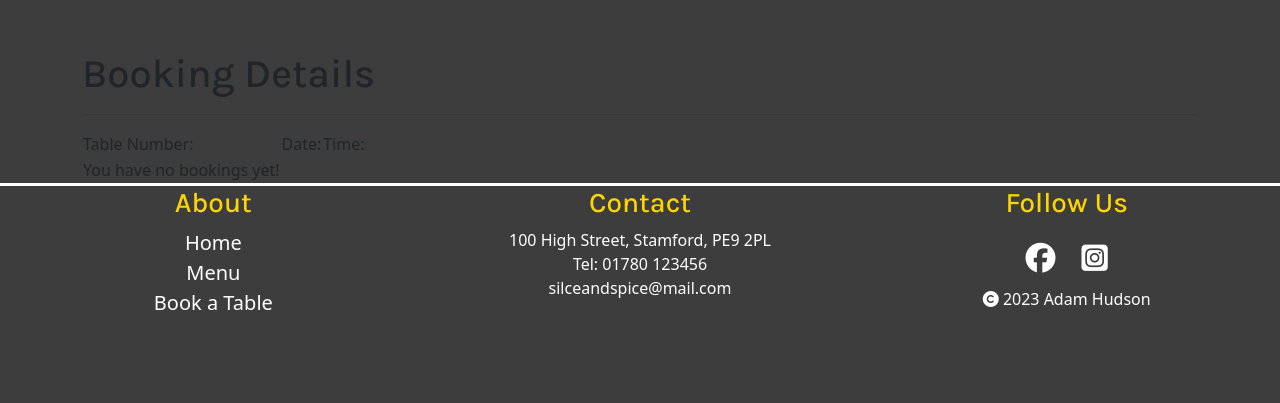
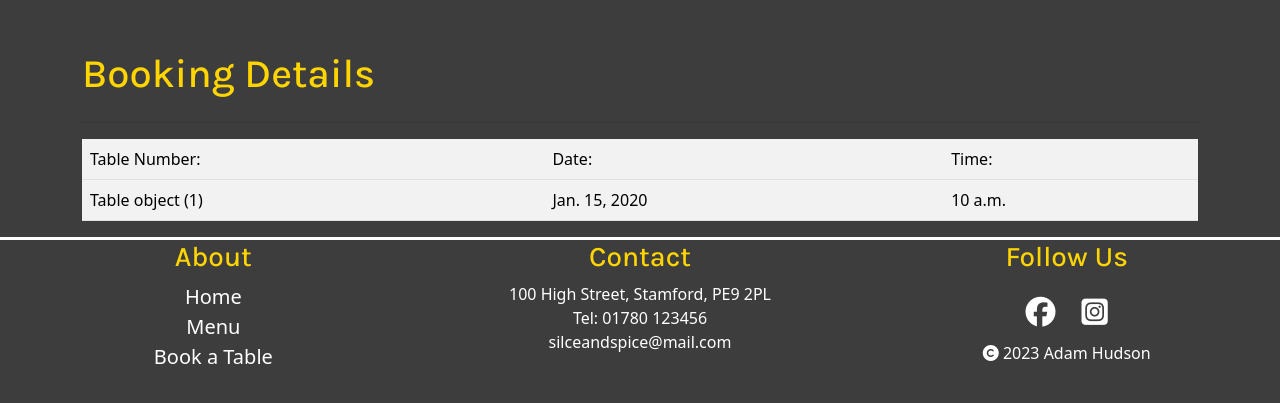
Before and after one commit to Huddy2022/slice_of_spice, a Django app: page /reservations in a window 1280 px wide. Shown: the part 100-503 px from the top of the page. Run offline with Django 3.2, Linux system fonts and the light colour scheme; a user stored in the database is signed in; tables that the repository leaves empty hold one stand-in row (values such as "Sample post"); some libraries are stand-ins or nearby versions.

Commit message:
fix models for related name, add booking_time to bookingAdmin, add login decorator to book_table in views, style reservations.html

```diff
--- a/booking/admin.py
+++ b/booking/admin.py
@@ -10,7 +10,7 @@ class CustomerAdmin(admin.ModelAdmin):
 
 @admin.register(Booking)
 class BookingAdmin(admin.ModelAdmin):
-    list_display = ('customer', 'table', 'booking_date')
+    list_display = ('customer', 'table', 'booking_date', 'booking_time')
     search_fields = ['customer', 'booking_date']
     list_filter = ('customer', 'booking_date')
 
--- a/booking/models.py
+++ b/booking/models.py
@@ -13,7 +13,7 @@ class Customer(models.Model):
 
 
 class Booking(models.Model):
-    customer = models.ForeignKey('Customer', on_delete=models.CASCADE, related_name='profile')
+    customer = models.ForeignKey('Customer', on_delete=models.CASCADE, related_name='bookings')
     table = models.ForeignKey('Table', on_delete=models.CASCADE)
     booking_date = models.DateField()
     booking_time = models.TimeField()
--- a/booking/views.py
+++ b/booking/views.py
@@ -1,6 +1,7 @@
 from datetime import datetime
 
 from django.shortcuts import render
+from django.contrib.auth.decorators import login_required
 from .models import Booking, Cancellation, Table, Customer
 
 
@@ -39,8 +40,10 @@ def reservations(request):
     return render(request, 'book_a_table.html')
 
 
+@login_required
 def booked_table(request):
-    return render(request, 'reservations.html')
+    customer = request.user.profile
+    return render(request, 'reservations.html', {'customer': customer})
 
 
 def contact(request):
--- a/static/css/style.css
+++ b/static/css/style.css
@@ -114,6 +114,14 @@ body p,span {
 .bookings {
     margin-top: 150px;
 }
+
+.table {
+    background-color: white;
+}
+
+.booking-details {
+    color: #ffd500;
+}
 /* gallery */
 #gallery {
     margin-top: 150px;
--- a/templates/reservations.html
+++ b/templates/reservations.html
@@ -4,9 +4,10 @@
 <div class="container bookings">
     <div class="row">
         <div class="col-sm-12">
-            <h1>Booking Details</h1>
-            <hr>
-            <table>
+            <h1 class="mb-4 booking-details">Booking Details</h1>
+            <hr class="'mb-4">
+            {% if customer.bookings.exists %}
+            <table class="table table-striped">
                 <thread>
                     <tr>
                         <td>Table Number:</td>
@@ -17,17 +18,16 @@
                 <tbody>
                     {% for booking in customer.bookings.all %}
                     <tr>
-                <td>{{ booking.table }}</td>
-                <td>{{ booking.booking_date }}</td>
-                <td>{{ booking.booking_time }}</td>
-            </tr>
-            {% empty %}
-            <tr>
-                <td>You have no bookings yet!</td>
+                        <td scope="col">{{ booking.table }}</td>
+                        <td scope="col">{{ booking.booking_date }}</td>
+                        <td scope="col">{{ booking.booking_time }}</td>
                     </tr>
                     {% endfor %}
                 </tbody>
             </table>
+            {% else %}
+            <p class="lead">You have no bookings yet!</p>
+            {% endif %}
         </div>
     </div>
 </div>
```
Also changed, not shown: booking/migrations/0001_initial.py. Lines whose indentation alone changed are shown as unchanged.
